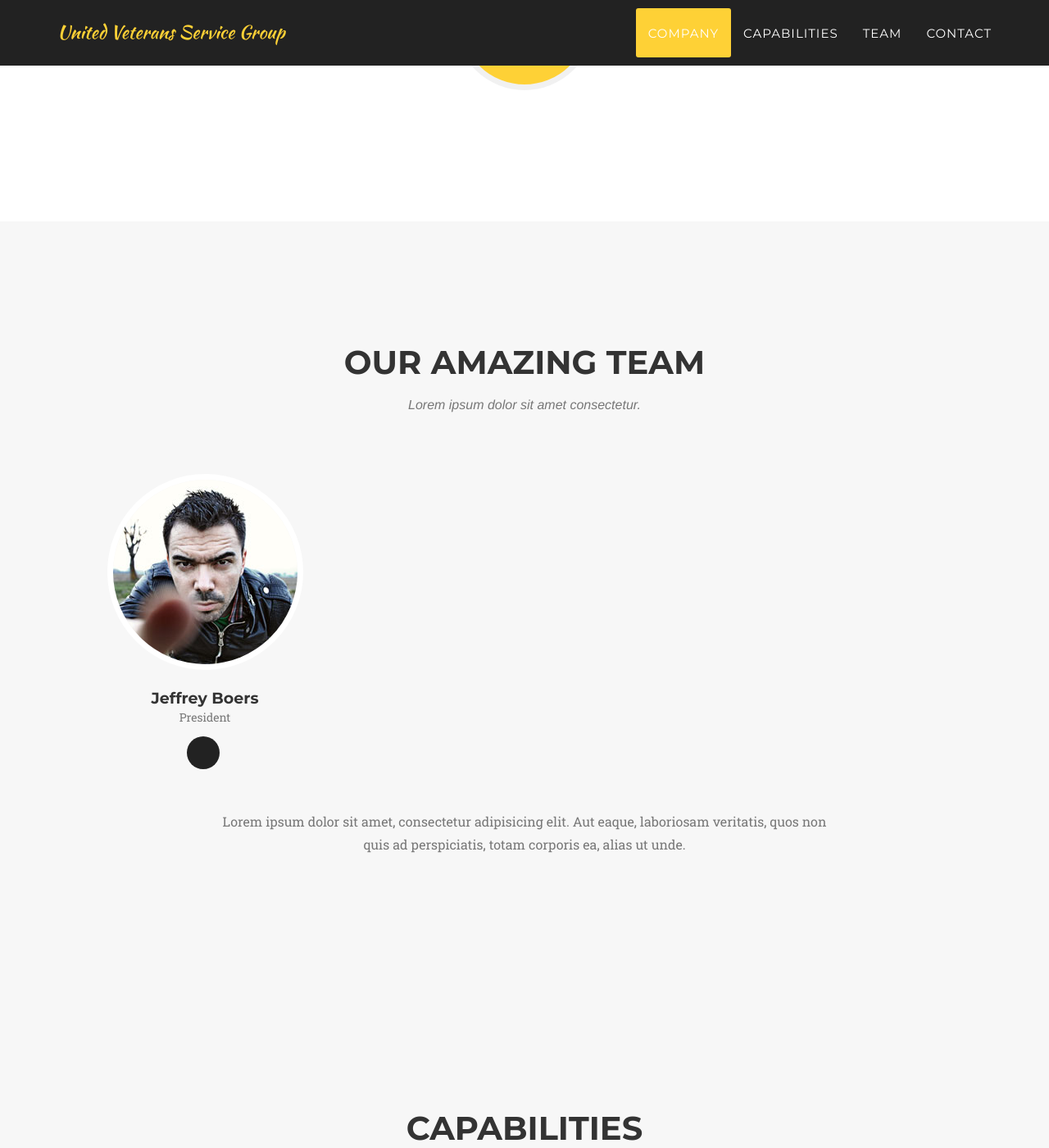
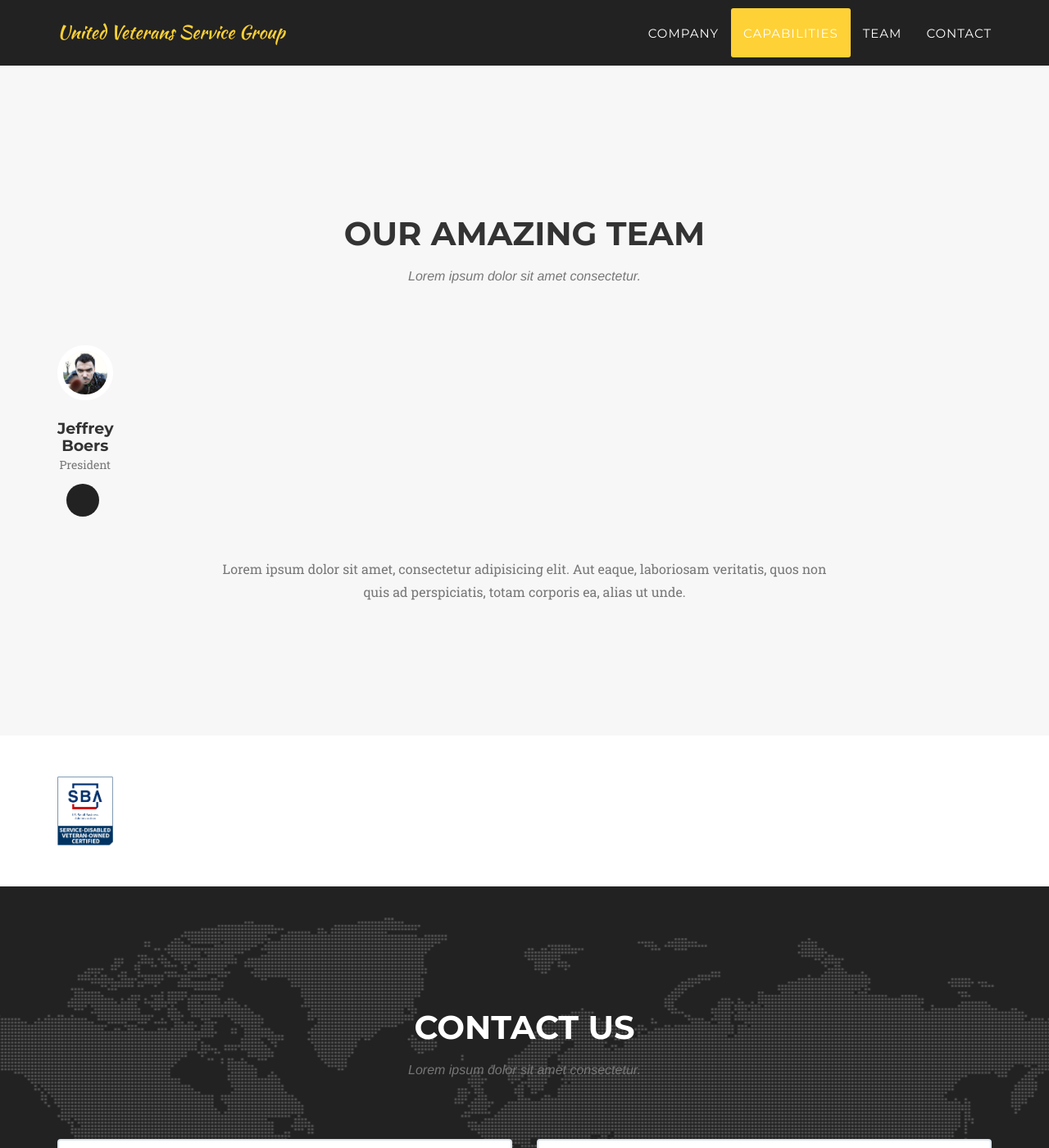
Before and after one commit to tnoller/uvsg, a Jekyll site: the page built from index.html, in a window 1280 px wide and 1400 px high, scrolled down 3284 px. Shown: the whole window at 82% size. Built offline with Jekyll 4.4.1, drawn with Linux system fonts in a browser that asks for light colours; some web fonts are replaced.

Commit message:
Updated css divs

```diff
--- a/_includes/clients.html
+++ b/_includes/clients.html
@@ -3,7 +3,7 @@
         <div class="container">
             <div class="row">
                 <!-- <div class="col-md-3 col-sm-6"> -->
-                <div>
+                <div class="col-sm-1">
                     <a href="#">
                         <img src="img/logos/Service-Disabled-Veteran-Owned-Certified.jpg" class="img-responsive img-centered" alt="">
                     </a>
--- a/_includes/header.html
+++ b/_includes/header.html
@@ -49,9 +49,12 @@
                 <div class="intro-heading">Providing Solutions for Government Contracting</div>
 
                 <div class="row">
-                    <a href="#">
-                        <img src="img/logos/Service-Disabled-Veteran-Owned-Certified.jpg" class="img-responsive img-centered" alt="">
-                    </a>
+                    <!-- <div class="col-md-3 col-sm-6"> -->
+                    <div class="col-sm-1">
+                        <a href="#">
+                            <img src="img/logos/Service-Disabled-Veteran-Owned-Certified.jpg" class="img-responsive img-centered" alt="">
+                        </a>
+                    </div>
                 </div>
 
                 <a href="#services" class="page-scroll btn btn-xl">Tell Me More</a>
--- a/_includes/team.html
+++ b/_includes/team.html
@@ -9,7 +9,7 @@
             </div>
             <div class="row">
                 {% for member in site.people %}
-                <div class="col-sm-4">
+                <div class="col-sm-1">
                     <div class="team-member">
                         <img src="img/team/{{ member.pic }}.jpg" class="img-responsive img-circle" alt="">
                         <h4>{{ member.name }}</h4>
--- a/_layouts/default.html
+++ b/_layouts/default.html
@@ -8,8 +8,8 @@
 
     {% include header.html %}
     {% include about.html %}
+    {% include portfolio_grid.html %}
     {% include team.html %}
-    {% include portfolio_grid.html %}
     {% include clients.html %}
     {% include contact.html %}
     {% include footer.html %}
```
